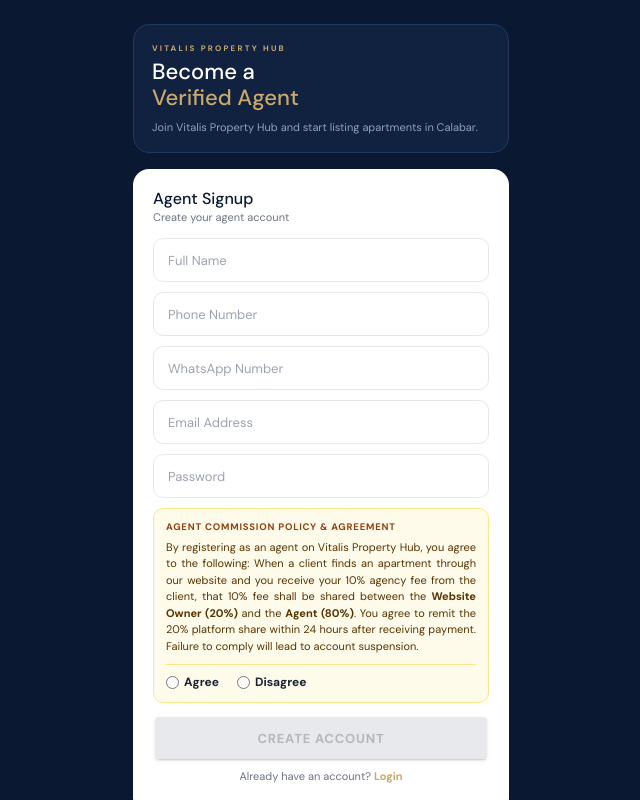
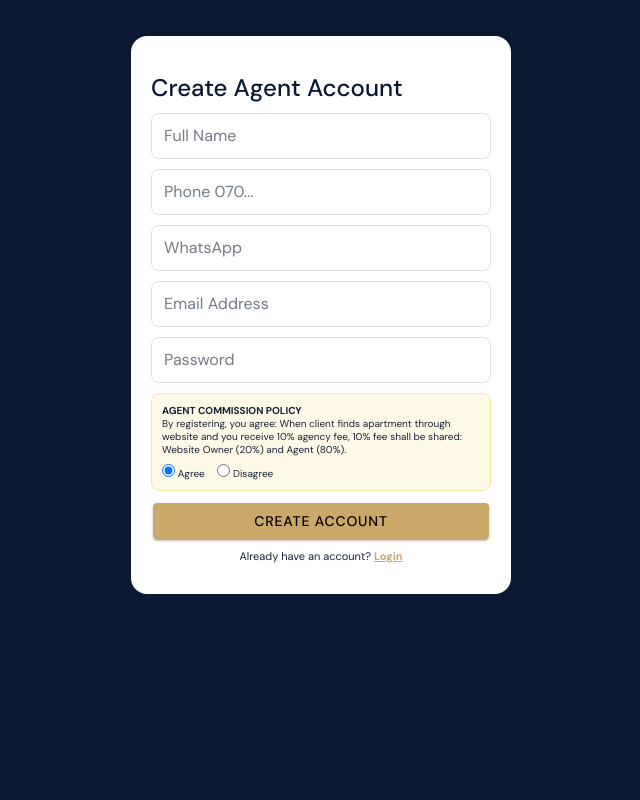
Before and after one commit to vitalisjustus82-dot/vitalis_property_hub, a React (Vite) app: page /agent/signup in a window 1280 px wide. Shown: the whole page, without its empty margins (319-959 px from the left). Built offline with nearby package versions, Linux system fonts and the light colour scheme; no server answers.

Commit message:
fix supabase env keys

```diff
--- a/src/pages/AgentSignup.tsx
+++ b/src/pages/AgentSignup.tsx
@@ -2,11 +2,9 @@
 import { IonPage, IonContent, IonInput, IonButton } from '@ionic/react';
 import { createClient } from '@supabase/supabase-js';
 
-// YOUR SUPABASE - get key from src/components/lib/supabase.ts
-const supabase = createClient(
-  'https://yqegkmiqxlcgbkihxzdn.supabase.co',
-  'YOUR_ANON_KEY_HERE'
-);
+const supabaseUrl = import.meta.env.VITE_SUPABASE_URL;
+const supabaseAnonKey = import.meta.env.VITE_SUPABASE_ANON_KEY;
+const supabase = createClient(supabaseUrl, supabaseAnonKey);
 
 const AgentSignup: React.FC = () => {
   const [fullName, setFullName] = useState('');
@@ -14,95 +12,44 @@
   const [whatsapp, setWhatsapp] = useState('');
   const [email, setEmail] = useState('');
   const [password, setPassword] = useState('');
-  const [agree, setAgree] = useState('');
+  const [agree, setAgree] = useState(true);
   const [loading, setLoading] = useState(false);
 
   const handleSignup = async () => {
-    if (!fullName || !phone || !whatsapp || !email || !password) {
-      alert('Please fill all fields'); return;
+    if (!fullName || !email || !password || !phone) { alert('Fill all fields'); return; }
+    if (!agree) { alert('You must agree to policy'); return; }
+    setLoading(true);
+    try {
+      const { data, error } = await supabase.auth.signUp({ email, password });
+      if (error) throw error;
+      const { error: dbError } = await supabase.from('agents').insert([{ full_name: fullName, phone, whatsapp, email }]);
+      if (dbError) throw dbError;
+      alert('Account created! Now login');
+      window.location.href = '/agent/login';
+    } catch (err: any) {
+      alert(err.message || 'Failed to fetch - check Supabase keys in Vercel');
     }
-    if (agree !== 'agree') {
-      alert('You must AGREE to the commission policy to create account. If you Disagree, you cannot register.');
-      return;
-    }
-    setLoading(true);
-    const { error } = await supabase.from('agents').insert({
-      full_name: fullName,
-      phone_number: phone,
-      whatsapp_number: whatsapp,
-      email,
-      agreed_to_commission: true,
-      status: 'pending'
-    });
     setLoading(false);
-    if (error) { alert(error.message); return; }
-    alert('Account created successfully! Awaiting verification.');
-    setFullName(''); setPhone(''); setWhatsapp(''); setEmail(''); setPassword(''); setAgree('');
   };
-
-  const inputStyle = {
-    border: '1px solid #e5e7eb',
-    borderRadius: '10px',
-    marginBottom: '10px',
-    '--padding-start': '14px',
-    '--placeholder-color': '#9ca3af',
-    '--placeholder-opacity': '1',
-    fontSize: '13px',
-    height: '44px'
-  } as any;
 
   return (
     <IonPage>
-      <IonContent style={{ '--background': '#0a1931' } as any}>
-        <div style={{ maxWidth: '400px', margin: '24px auto', padding: '0 12px' }}>
-          <div style={{ background: '#112240', border: '1px solid #1e3a5f', padding: '18px', borderRadius: '16px', marginBottom: '16px' }}>
-            <p style={{ color: '#c9a86a', fontSize: '8px', letterSpacing: '2.2px', margin: 0, fontWeight: 700 }}>VITALIS PROPERTY HUB</p>
-            <h2 style={{ color: 'white', margin: '6px 0 0 0', fontSize: '22px', lineHeight: '1.2' }}>Become a<br/><span style={{ color: '#c9a86a' }}>Verified Agent</span></h2>
-            <p style={{ color: '#8da2c0', fontSize: '11px', margin: '8px 0 0 0' }}>Join Vitalis Property Hub and start listing apartments in Calabar.</p>
+      <IonContent style={{ '--background': '#0a1931' } as any} className="ion-padding">
+        <div style={{ maxWidth: '380px', margin: '20px auto', background: 'white', padding: '20px', borderRadius: '16px' }}>
+          <h2 style={{ color: '#0a1931' }}>Create Agent Account</h2>
+          <IonInput placeholder="Full Name" value={fullName} onIonInput={e=>setFullName((e.target as any).value)} style={{ border: '1px solid #ddd', borderRadius: '8px', marginBottom: '10px', '--padding-start': '12px' } as any} />
+          <IonInput placeholder="Phone 070..." value={phone} onIonInput={e=>setPhone((e.target as any).value)} style={{ border: '1px solid #ddd', borderRadius: '8px', marginBottom: '10px', '--padding-start': '12px' } as any} />
+          <IonInput placeholder="WhatsApp" value={whatsapp} onIonInput={e=>setWhatsapp((e.target as any).value)} style={{ border: '1px solid #ddd', borderRadius: '8px', marginBottom: '10px', '--padding-start': '12px' } as any} />
+          <IonInput placeholder="Email Address" type="email" value={email} onIonInput={e=>setEmail((e.target as any).value)} style={{ border: '1px solid #ddd', borderRadius: '8px', marginBottom: '10px', '--padding-start': '12px' } as any} />
+          <IonInput placeholder="Password" type="password" value={password} onIonInput={e=>setPassword((e.target as any).value)} style={{ border: '1px solid #ddd', borderRadius: '8px', marginBottom: '10px', '--padding-start': '12px' } as any} />
+
+          <div style={{ background: '#fef9e7', padding: '10px', borderRadius: '8px', fontSize: '10px', marginBottom: '12px', border: '1px solid #f5e6a3' }}>
+            <b>AGENT COMMISSION POLICY</b><br/>By registering, you agree: When client finds apartment through website and you receive 10% agency fee, 10% fee shall be shared: Website Owner (20%) and Agent (80%).
+            <div style={{ marginTop: '8px' }}><label><input type="radio" checked={agree} onChange={()=>setAgree(true)} /> Agree</label> <label style={{ marginLeft: '10px' }}><input type="radio" checked={!agree} onChange={()=>setAgree(false)} /> Disagree</label></div>
           </div>
 
-          <div style={{ background: 'white', padding: '20px', borderRadius: '16px' }}>
-            <h3 style={{ margin: '0', fontSize: '16px', color: '#0a1931' }}>Agent Signup</h3>
-            <p style={{ margin: '2px 0 14px 0', fontSize: '11px', color: '#6b7280' }}>Create your agent account</p>
-
-            <IonInput placeholder="Full Name" value={fullName} onIonChange={e=>setFullName(e.detail.value as string)} style={inputStyle} />
-            <IonInput placeholder="Phone Number" value={phone} onIonChange={e=>setPhone(e.detail.value as string)} style={inputStyle} />
-            <IonInput placeholder="WhatsApp Number" value={whatsapp} onIonChange={e=>setWhatsapp(e.detail.value as string)} style={inputStyle} />
-           <IonInput placeholder="Email Address" autocomplete="off" type="text" name="vitalis_email_no_fill" value={email} onIonChange={e=>setEmail(e.detail.value as string)} style={inputStyle} />
-            <IonInput placeholder="Password" autocomplete="new-password" type="password" name="vitalis_pass_no_fill" value={password} onIonChange={e=>setPassword(e.detail.value as string)} style={inputStyle} />
-
-            {/* POLICY */}
-            <div style={{ background: '#fffbeb', border: '1.5px solid #fde68a', borderRadius: '10px', padding: '12px', margin: '4px 0 14px 0' }}>
-              <p style={{ fontSize: '9.5px', fontWeight: 800, letterSpacing: '0.8px', margin: '0 0 6px 0', color: '#92400e' }}>AGENT COMMISSION POLICY & AGREEMENT</p>
-              <p style={{ fontSize: '11px', lineHeight: '1.5', margin: '0 0 10px 0', color: '#573300', textAlign: 'justify' }}>
-                By registering as an agent on Vitalis Property Hub, you agree to the following: When a client finds an apartment through our website and you receive your 10% agency fee from the client, that 10% fee shall be shared between the <b>Website Owner (20%)</b> and the <b>Agent (80%)</b>. You agree to remit the 20% platform share within 24 hours after receiving payment. Failure to comply will lead to account suspension.
-              </p>
-              <div style={{ display: 'flex', gap: '18px', borderTop: '1px solid #fde68a', paddingTop: '9px' }}>
-                <label style={{ display: 'flex', alignItems: 'center', gap: '5px', fontSize: '12px', fontWeight: 700, cursor: 'pointer' }}>
-                  <input type="radio" name="policy" checked={agree==='agree'} onChange={()=>setAgree('agree')} /> Agree
-                </label>
-                <label style={{ display: 'flex', alignItems: 'center', gap: '5px', fontSize: '12px', fontWeight: 700, cursor: 'pointer' }}>
-                  <input type="radio" name="policy" checked={agree==='disagree'} onChange={()=>setAgree('disagree')} /> Disagree
-                </label>
-              </div>
-              {agree==='disagree' && <p style={{ color: '#dc2626', fontSize: '10px', margin: '6px 0 0 0', fontWeight: 600 }}>You must Agree to create an account.</p>}
-            </div>
-
-            <IonButton
-              expand="block"
-              onClick={handleSignup}
-              disabled={loading || agree!=='agree'}
-              style={{
-                '--background': agree==='agree' ? '#c9a86a' : '#d1d5db',
-                '--color': agree==='agree' ? '#000' : '#6b7280',
-                fontSize: '13px', height: '42px', fontWeight: 700
-              } as any}
-            >
-              {loading ? 'Creating...' : 'Create Account'}
-            </IonButton>
-
-            <p style={{ textAlign: 'center', fontSize: '11px', marginTop: '10px', color: '#6b7280' }}>Already have an account? <span style={{ color: '#c9a86a', fontWeight: 700 }}>Login</span></p>
-          </div>
+          <IonButton expand="block" onClick={handleSignup} disabled={loading} style={{ '--background': '#c9a86a', '--color': '#000' } as any}>{loading ? 'CREATING...' : 'Create Account'}</IonButton>
+          <p style={{ textAlign: 'center', fontSize: '11px', marginTop: '10px' }}>Already have an account? <a href="/agent/login" style={{ color: '#c9a86a', fontWeight: 700 }}>Login</a></p>
         </div>
       </IonContent>
     </IonPage>
```
